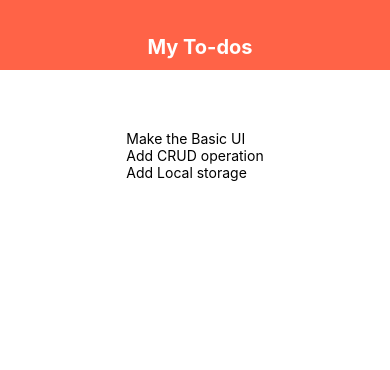
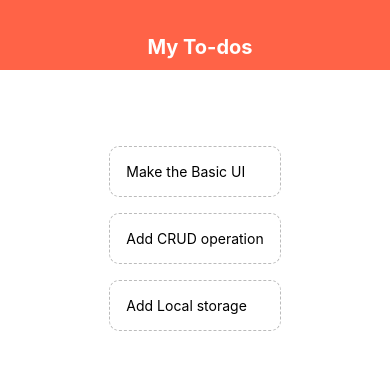
Before and after one commit to muradtheOZ/todo-app, a React Native app: screen / in a window 390 px wide. Shown: the top 370 px of the page. Built offline with nearby package versions, Linux system fonts and the light colour scheme.

Commit message:
make the list touchable

```diff
--- a/App.js
+++ b/App.js
@@ -2,6 +2,7 @@ import { StatusBar } from 'expo-status-bar';
 import React, { useState } from 'react';
 import { FlatList, StyleSheet, Text, View } from 'react-native';
 import Header from './Components/Header/Header';
+import Todos from './Components/Todos/Todos';
 
 export default function App() {
   const [todos, setTodos] = useState([
@@ -19,7 +20,7 @@ export default function App() {
           <FlatList
             data={todos}
             renderItem={({ item }) => (
-              <Text>{item.text}</Text>
+              <Todos item ={item}/>
             )}
           />
 
--- a/Components/Header/Header.js
+++ b/Components/Header/Header.js
@@ -7,8 +7,8 @@ const Header = () => {
         <View style={styles.header}>
             <Text style ={styles.title}>My To-dos</Text>
         </View>
-    )
-};
+    );
+}
 const styles = StyleSheet.create({
     header:{
         paddingLeft:10,
--- /dev/null
+++ b/Components/Todos/Todos.js
@@ -0,0 +1,25 @@
+import React from 'react';
+import { Text, View,StyleSheet,TouchableOpacity } from 'react-native';
+
+const Todos = ({item}) => {
+
+    return (
+        <TouchableOpacity>
+            <Text style = {styles.list}>{item.text}</Text>
+        </TouchableOpacity>
+    );
+
+}
+const styles = StyleSheet.create({
+    list: {
+      padding: 16,
+      marginTop: 16,
+      borderColor: '#bbb',
+      borderWidth: 1,
+      borderStyle: "dashed",
+      borderRadius: 10
+    }
+});
+
+
+export default Todos;
```
